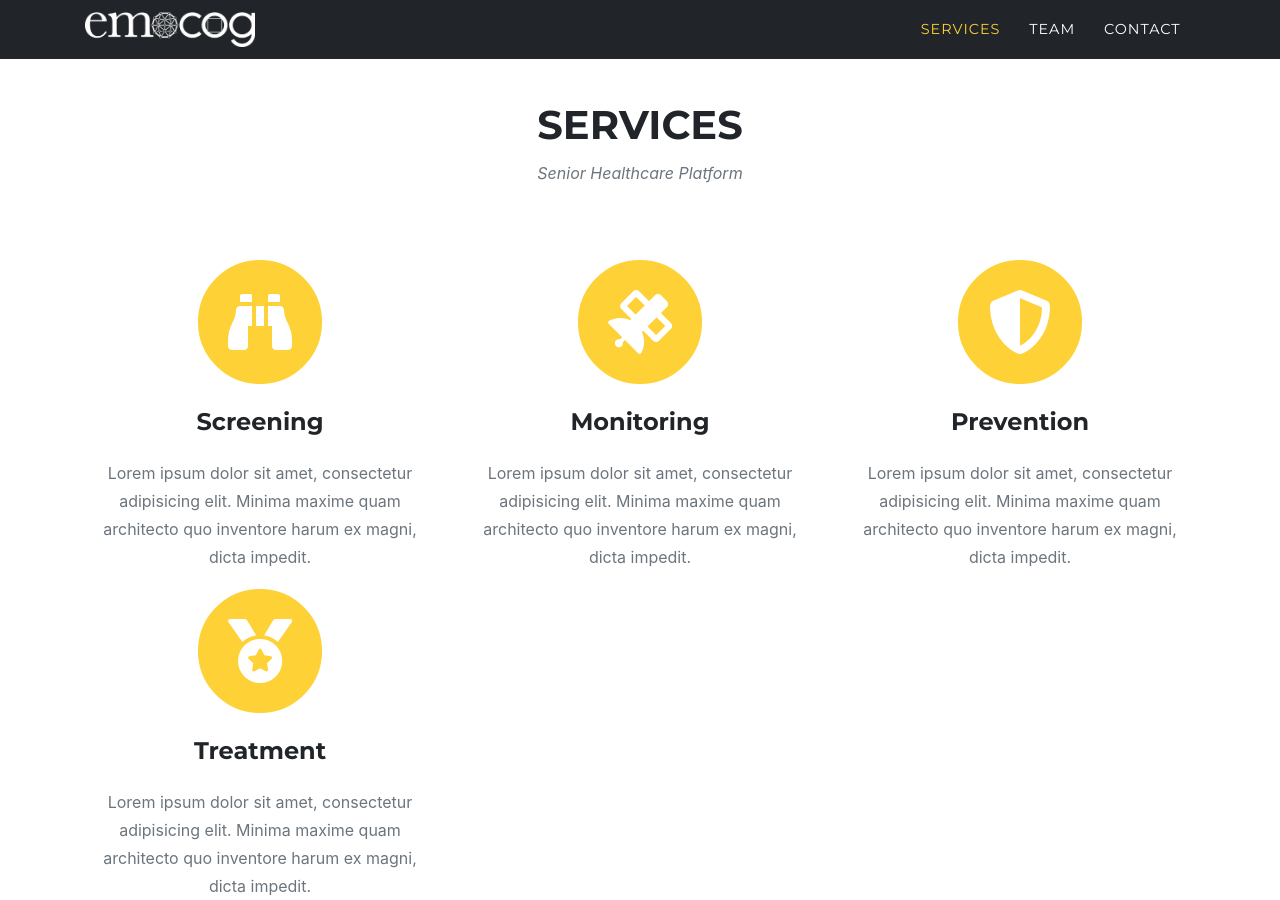
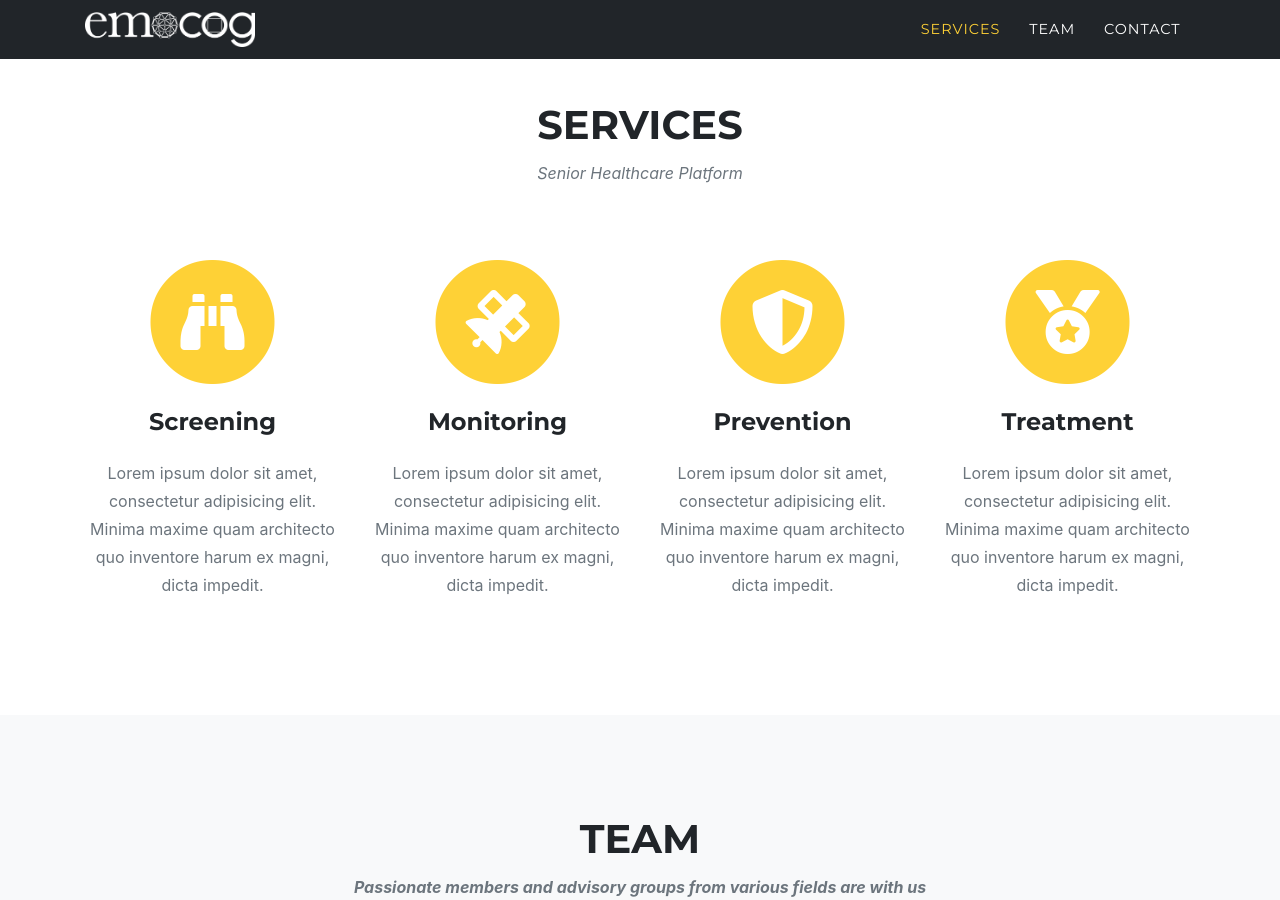
Before and after one commit to emocog/emocog.github.io, a Jekyll site: the page built from index.md, in a window 1280 px wide and 900 px high, scrolled down 775 px. Built offline with Jekyll 4.4.1, drawn with Linux system fonts in a browser that asks for light colours; some web fonts are replaced.

Commit message:
col-md-4 to 3

```diff
--- a/_includes/services.html
+++ b/_includes/services.html
@@ -13,7 +13,7 @@
 
       <div class="row text-center">
 	  {% for service in site.data.sitetext.services.list %}
-        <div class="col-md-4">
+        <div class="col-md-3">
           <span class="fa-stack fa-4x">
             <i class="fas fa-circle fa-stack-2x text-primary"></i>
             <i class="{{ service.icon | default: "fas fa-shopping-cart" }} fa-stack-1x fa-inverse"></i>
```
